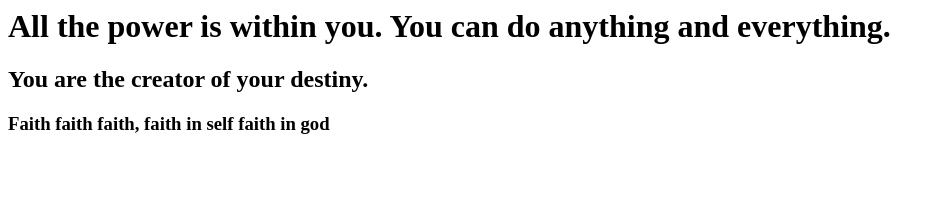
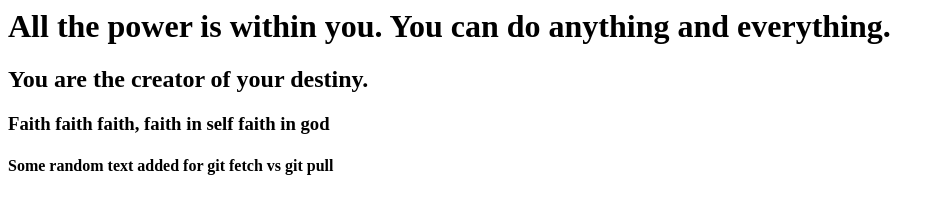
Before and after one commit to Veerendra082/firstgitrepo, a plain HTML site: page index.html in a window 1280 px wide. Shown: the whole page, without its empty margins (0-945 px from the left). Drawn offline with Linux system fonts and the light colour scheme.

Commit message:
Update index.html
Added h4 for git fetch vs git pull

```diff
--- a/index.html
+++ b/index.html
@@ -4,5 +4,6 @@
 		<h1> All the power is within you. You can do anything and everything. </h1>
 		<h2> You are the creator of your destiny. </h2>
 		<h3> Faith faith faith, faith in self faith in god </h3>
+		<h4> Some random text added for git fetch vs git pull </h4>
 	</body>
 </html>
```
